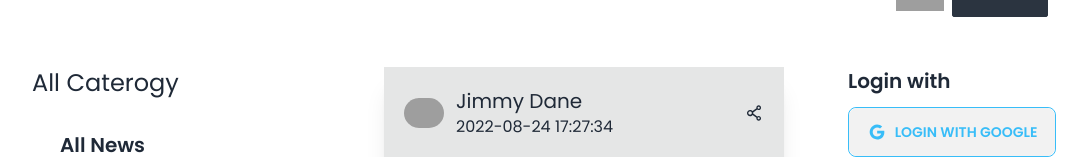
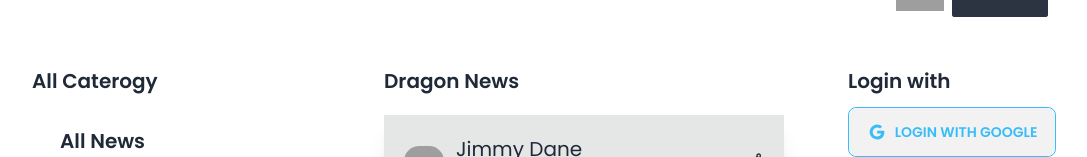
Before and after one commit to FazleRifat/dragon-news, a React (Vite) app: page / in a window 1280 px wide. Shown: the part 251-408 px from the top of the page, without its empty margins (96-1183 px from the left). Built offline with nearby package versions, Linux system fonts and the light colour scheme; grey boxes are pictures that could not be loaded; some icons are missing.

Commit message:
fix the headings

```diff
--- a/src/Components/News/News.jsx
+++ b/src/Components/News/News.jsx
@@ -13,9 +13,10 @@ const News = () => {
 
   return (
     <div >
+        <h1 className="text-xl font-semibold text-center md:text-left">Dragon News</h1>
       {allNews.map((news) => (
         <div key={news.id}>
-          <div className="card w-full bg-base-100 shadow-xl mb-5">
+          <div className="card w-full bg-base-100 shadow-xl mt-5">
             <div className="bg-base-300 p-5 mb-3 flex items-center justify-between">
               <div className="flex items-center gap-3">
                 <div>
--- a/src/Components/Shared/LeftSideNav/LeftSideNav.jsx
+++ b/src/Components/Shared/LeftSideNav/LeftSideNav.jsx
@@ -12,10 +12,10 @@ const LeftSideNav = () => {
       .then((res) => res.json())
       .then((data) => setCategory(data));
   }, []);
-  console.log(categories);
+
   return (
     <div>
-      <h1 className="text-2xl">All Caterogy</h1>
+      <h1 className="text-xl font-semibold text-center md:text-left">All Caterogy</h1>
       <ul>
         {categories.map((category) => (
           <li
```
